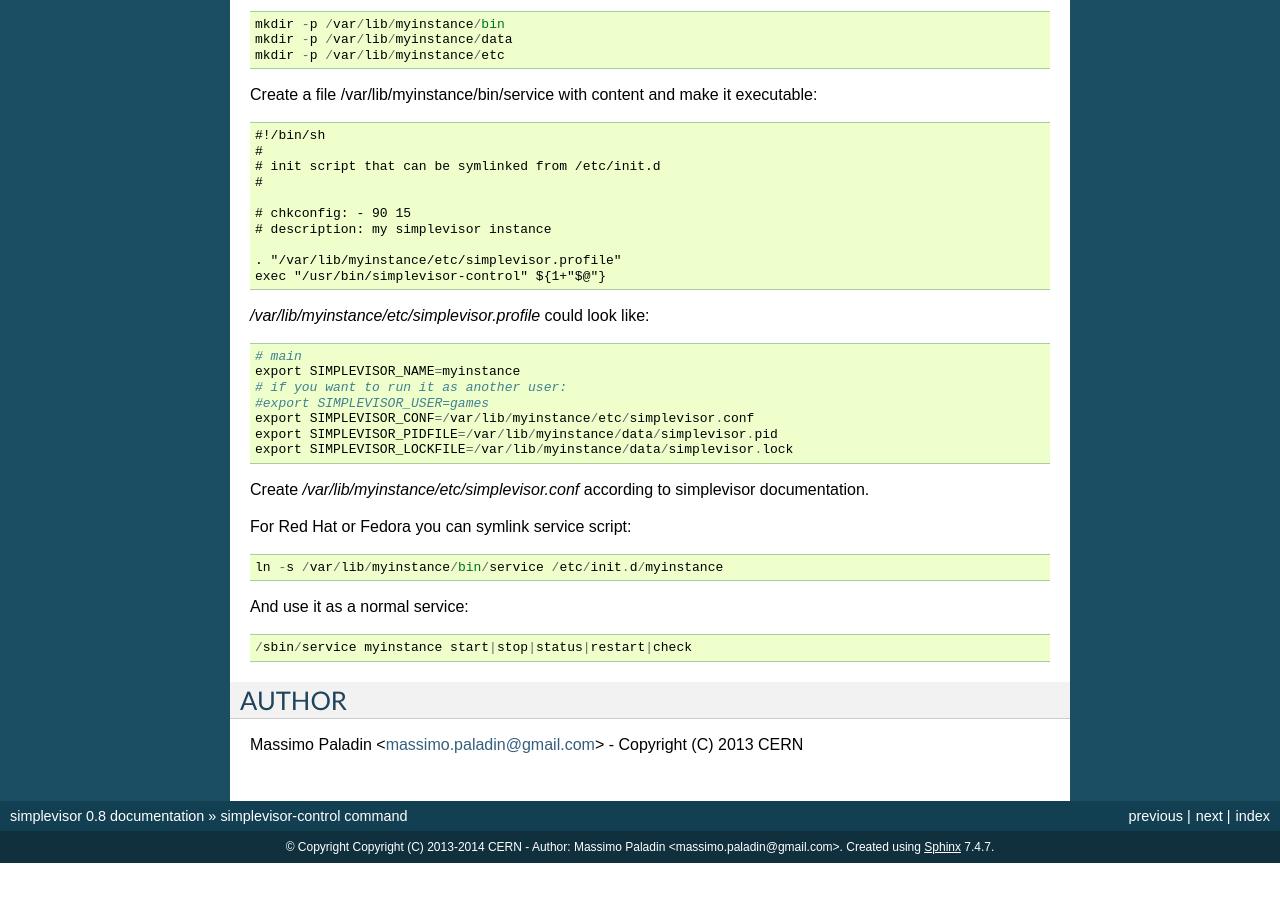
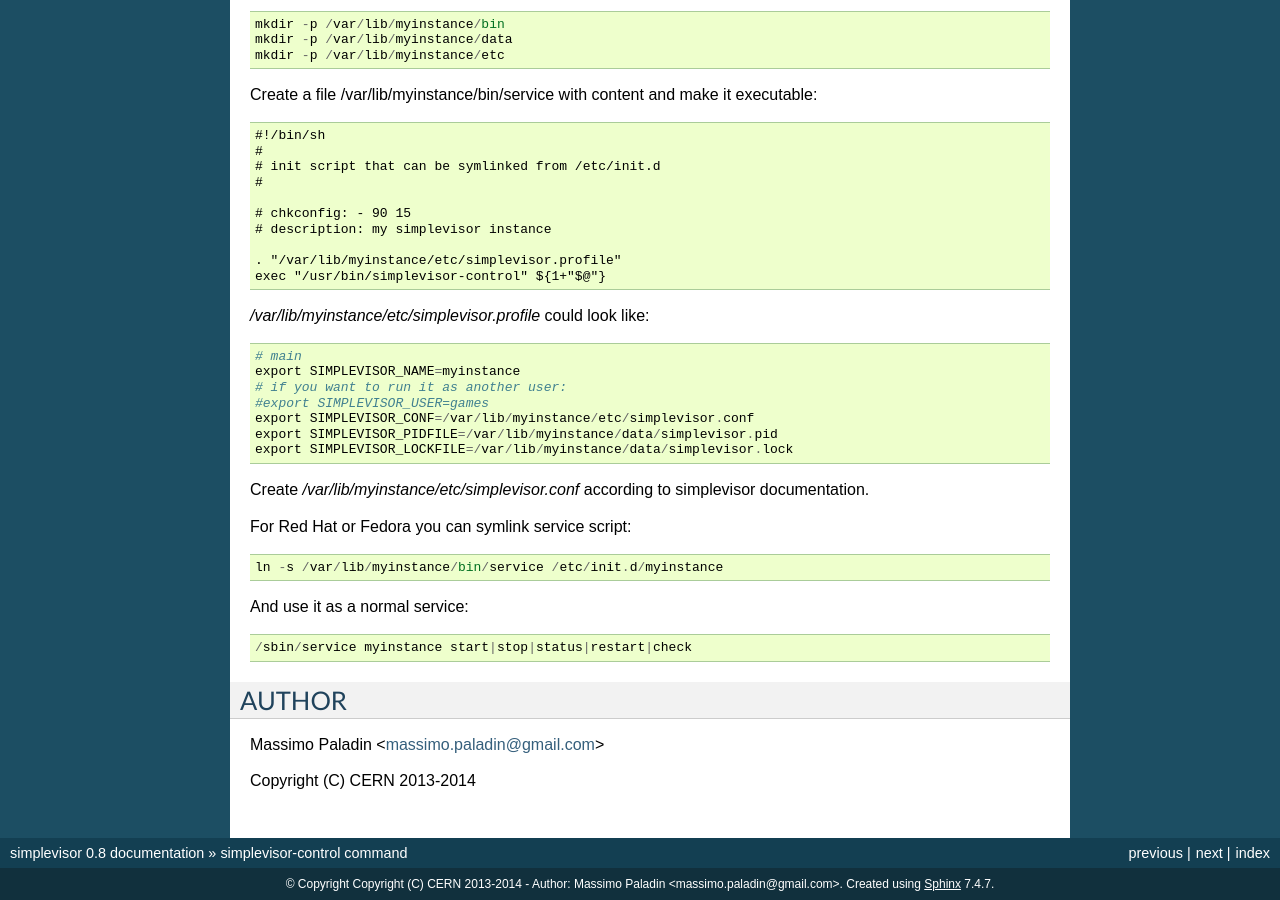
Before and after one commit to cern-mig/python-simplevisor, a Sphinx documentation site: the page built from docs/simplevisor-control-command.rst, in a window 1280 px wide and 900 px high, scrolled down 608 px. Built offline with Sphinx 7.4.7, drawn with Linux system fonts in a browser that asks for light colours; before the commit the page ends 1471 px from its top, so only the background shows below that.

Commit message:
cosmetic

```diff
--- a/docs/simplevisor-control-command.rst
+++ b/docs/simplevisor-control-command.rst
@@ -77,4 +77,6 @@ And use it as a normal service::
 AUTHOR
 ------
 
-Massimo Paladin <massimo.paladin@gmail.com> - Copyright (C) 2013 CERN
+Massimo Paladin <massimo.paladin@gmail.com>
+
+Copyright (C) CERN 2013-2014
--- a/simplevisor/__init__.py
+++ b/simplevisor/__init__.py
@@ -33,11 +33,11 @@ if you want to run it as a service user simplevisor-control as init script.
 
 Author: Massimo.Paladin@gmail.com
 
-Copyright (C) 2013-2014 CERN
+Copyright (C) CERN 2013-2014
 """
 
 AUTHOR = "Massimo Paladin <massimo.paladin@gmail.com>"
-COPYRIGHT = "Copyright (C) 2013-2014 CERN"
+COPYRIGHT = "Copyright (C) CERN 2013-2014"
 VERSION = "0.8"
 DATE = "26 Apr 2013"
 __author__ = AUTHOR
```
